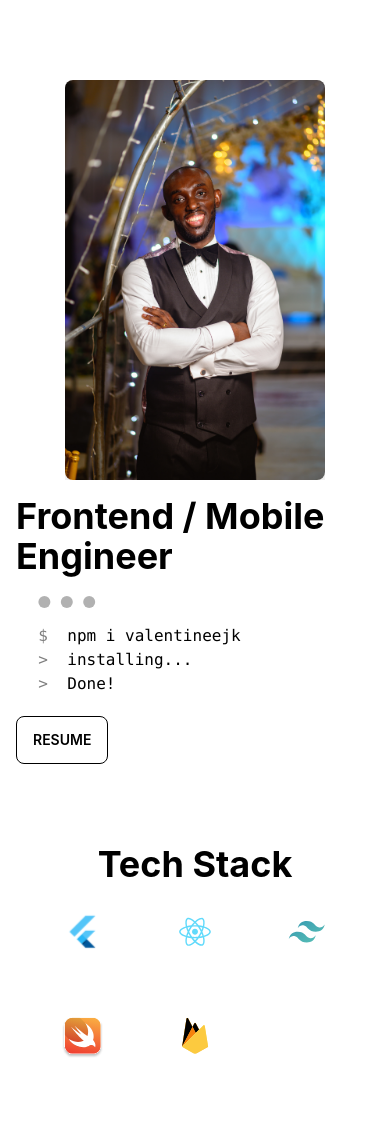
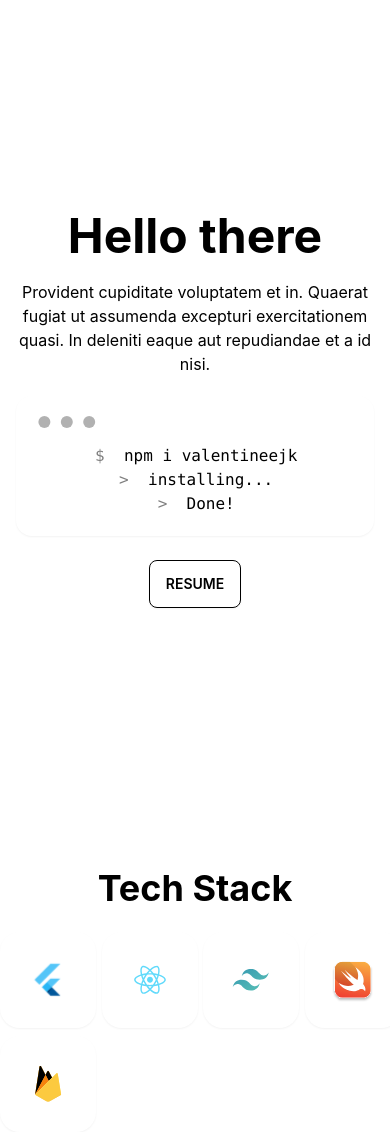
Before and after one commit to valentineejk/valentineejk, a Next.js app: page / in a window 390 px wide. Before the commit the page ends 1084 px from the top, so only its background shows below. Built offline with nearby package versions, Linux system fonts and the light colour scheme.

Commit message:
minor fix

```diff
--- a/components/Hero.js
+++ b/components/Hero.js
@@ -11,26 +11,41 @@ const Hero = () => {
 
     }
     return (
-        <div>
-            <div className="hero min-h-screen bg-base-200">
-                <div className="hero-content flex-col lg:flex-row">
-                    <Image
-                        alt="valentine"
-                        src={ Mine }
-                        width={ 260 }
-                        height={ 400 }
-                        className="max-w-sm rounded-lg shadow-2xl"
-                    />
-                    {/* <img src="https://placeimg.com/260/400/arch" className="max-w-sm rounded-lg shadow-2xl" /> */ }
-                    <div>
-                        <h1 className="text-4xl font-bold">Frontend / Mobile Engineer</h1>
-                        <Code />
-                        {/* <p className="py-6">Provident cupiditate voluptatem et in. Quaerat fugiat ut assumenda excepturi exercitationem quasi. In deleniti eaque aut repudiandae et a id nisi.</p> */ }
-                        <button className="btn btn-primary" onClick={ () => url() }>Resume</button>
+        <div className="hero min-h-screen" >
+            <div className="hero-overlay bg-opacity-60"></div>
+            <div className="hero-content text-center text-neutral-content">
+                <div className="max-w-md">
+                    <h1 className="mb-5 text-5xl font-bold " >Hello there</h1>
+                    <p className="mb-5">Provident cupiditate voluptatem et in. Quaerat fugiat ut assumenda excepturi exercitationem quasi. In deleniti eaque aut repudiandae et a id nisi.</p>
+                    <div className="mockup-code shadow-sm dark:shadow-purple-200 ">
+                        <pre data-prefix="$"><code>npm i valentineejk</code></pre>
+                        <pre data-prefix=">" className="text-warning"><code>installing...</code></pre>
+                        <pre data-prefix=">" className="text-success"><code>Done!</code></pre>
                     </div>
+                    <button className="btn btn-primary m-6  shadow-sm dark:shadow-purple-200 " onClick={ () => url() }>Resume</button>
                 </div>
             </div>
         </div>
+        // <div>
+        //     <div className="hero min-h-screen bg-base-200">
+        //         <div className="hero-content flex-col lg:flex-row">
+        //             <Image
+        //                 alt="valentine"
+        //                 src={ Mine }
+        //                 width={ 260 }
+        //                 height={ 400 }
+        //                 className="max-w-sm rounded-lg shadow-2xl"
+        //             />
+        //             {/* <img src="https://placeimg.com/260/400/arch" className="max-w-sm rounded-lg shadow-2xl" /> */ }
+        //             <div>
+        //                 <h1 className="text-4xl font-bold">Frontend / Mobile Engineer</h1>
+        //                 <Code />
+        //                 {/* <p className="py-6">Provident cupiditate voluptatem et in. Quaerat fugiat ut assumenda excepturi exercitationem quasi. In deleniti eaque aut repudiandae et a id nisi.</p> */ }
+        //                 <button className="btn btn-primary" onClick={ () => url() }>Resume</button>
+        //             </div>
+        //         </div>
+        //     </div>
+        // </div>
     )
 }
 
--- a/components/Portfolio.js
+++ b/components/Portfolio.js
@@ -1,9 +1,26 @@
 import React from 'react'
 import Image from 'next/image'
-import Mine from "../public/valed-611.JPEG"
+import Flutter from '../public/flutter.svg'
+import React1 from '../public/React.svg'
+import Tw from '../public/tw.svg'
+import Firebase1 from '../public/firebase1.svg'
+import Swift1 from '../public/swift1.svg'
+
 const Portfolio = () => {
+    const port = [
+        { img: Flutter },
+        { img: React1 },
+        { img: Tw },
+        { img: Swift1 }, { img: Firebase1 },
+
+
+    ]
     return (
-        <h1></h1>
+        <>
+
+
+        </>
+
     )
 }
 
--- a/components/Stack.js
+++ b/components/Stack.js
@@ -26,12 +26,12 @@ const Stack = () => {
 
             <div className=" grid  place-items-center h-56 " >
 
-                <h1 className="text-4xl font-bold">Tech Stack</h1>
-                <div div className="avatar grid grid-cols-3 sm:grid-cols-5 gap-4 place-content-center h-48">
+                <h1 className="text-4xl font-bold m-6">Tech Stack</h1>
+                <div div className="avatar grid grid-cols-4 sm:grid-cols-5 gap-4 place-content-center h-48">
 
-                    { stack.map((stacks => (
+                    { stack.map((stacks) => (
 
-                        <div className="w-24 rounded-full ring ring-primary ring-offset-base-100 ring-offset-2  " key={ stacks.img }>
+                        <div className="w-24  shadow-sm rounded-[20px] dark:shadow-purple-200 " key={ stacks.img }>
                             <Image
                                 alt="valentine"
                                 src={ stacks.img }
@@ -40,7 +40,7 @@ const Stack = () => {
                             />
 
                         </div>
-                    ))) }
+                    )) }
                 </div >
 
 
--- a/pages/index.js
+++ b/pages/index.js
@@ -13,6 +13,7 @@ export default function Home() {
     <div className="Container">
       <Hero />
       <Stack />
+      <Portfolio />
 
     </div>
   )
```
